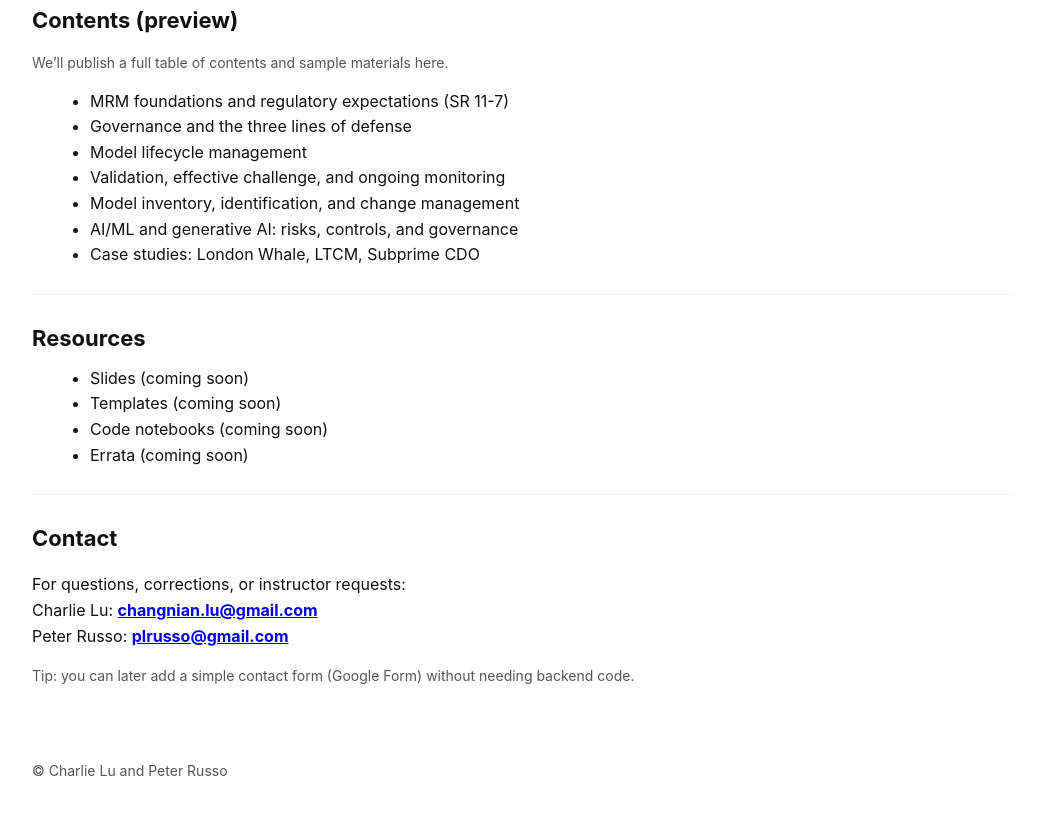
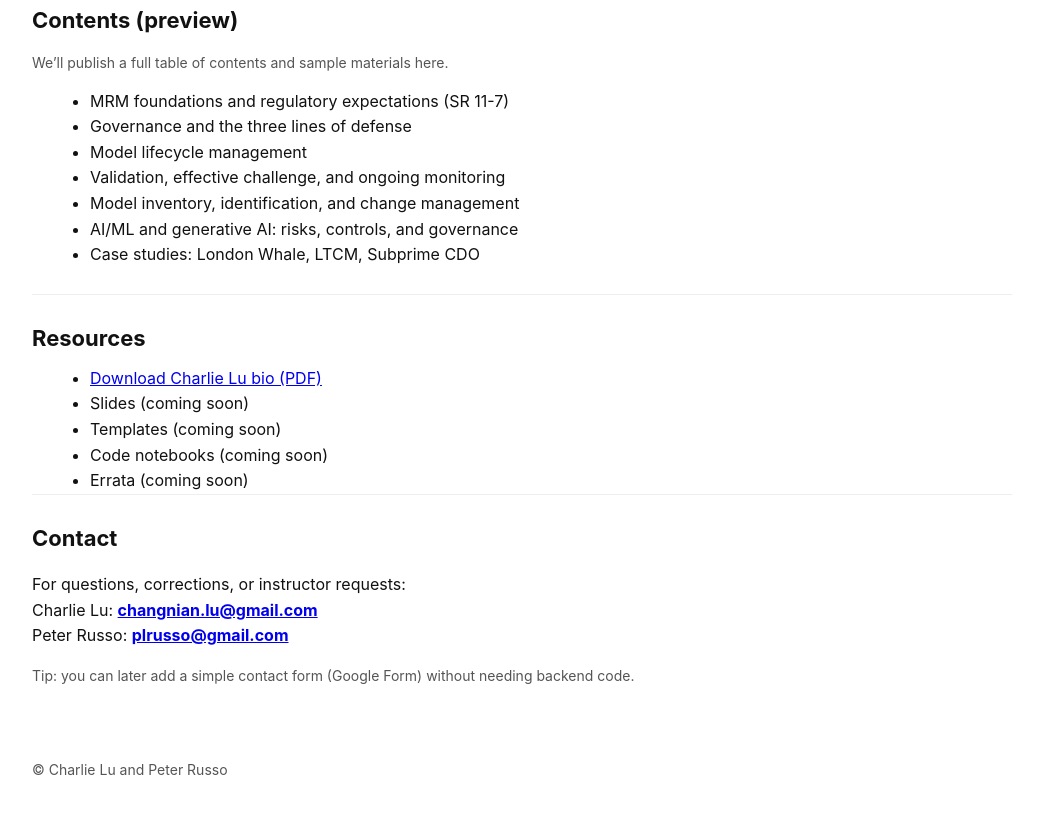
Before and after one commit to changnianlu-afk/modelriskmanagementbook, a plain HTML site: page index.html in a window 1280 px wide. Shown: the part 880-1694 px from the top of the page, without its empty margins (118-1161 px from the left). Drawn offline with Linux system fonts and the light colour scheme.

Commit message:
Update index.html

```diff
--- a/index.html
+++ b/index.html
@@ -86,12 +86,12 @@
    <div class="section" id="resources">
   <h2>Resources</h2>
   <ul>
+    <li><a href="/assets/bios/Charlie_Lu-bio.pdf" target="_blank" rel="noopener">Download Charlie Lu bio (PDF)</a></li>
     <li>Slides (coming soon)</li>
     <li>Templates (coming soon)</li>
     <li>Code notebooks (coming soon)</li>
     <li>Errata (coming soon)</li>
   </ul>
-    </div>
 
     <div class="section" id="contact">
       <h2>Contact</h2>
```
Lines whose indentation alone changed are shown as unchanged.
